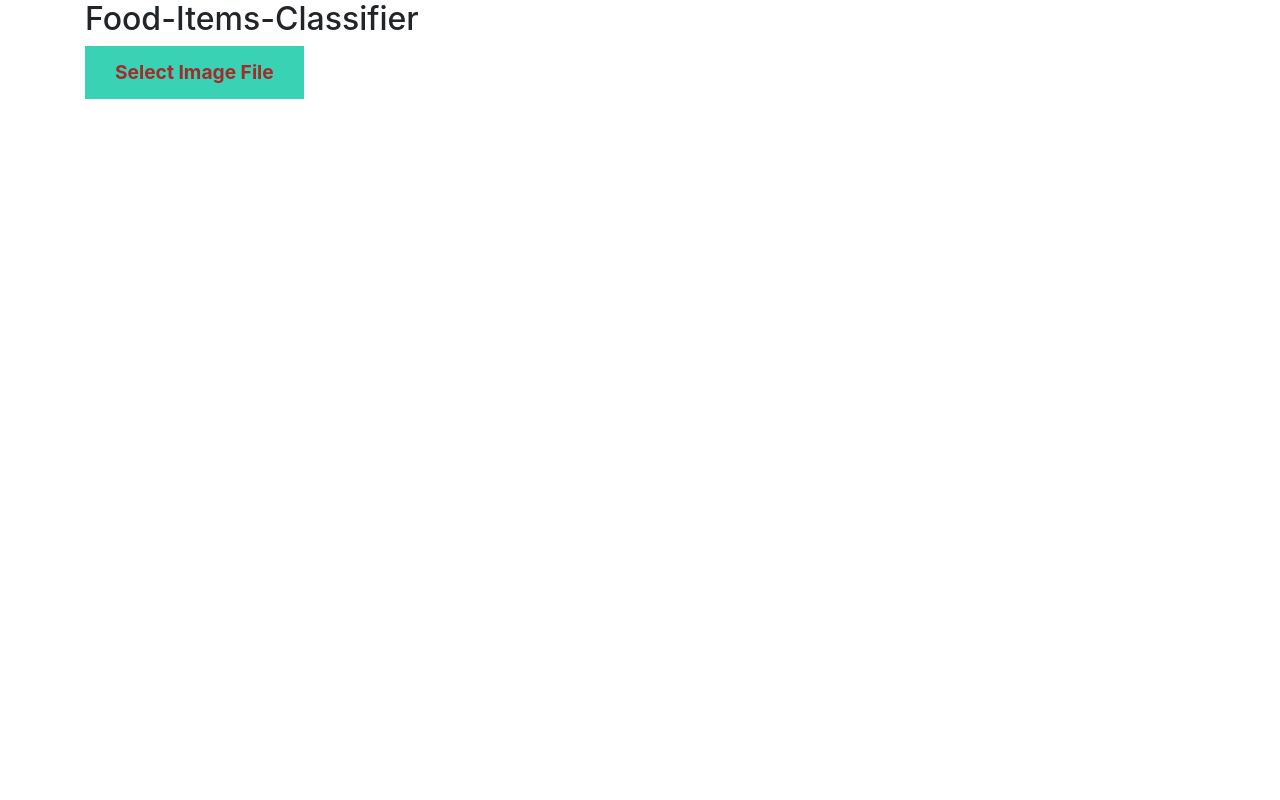
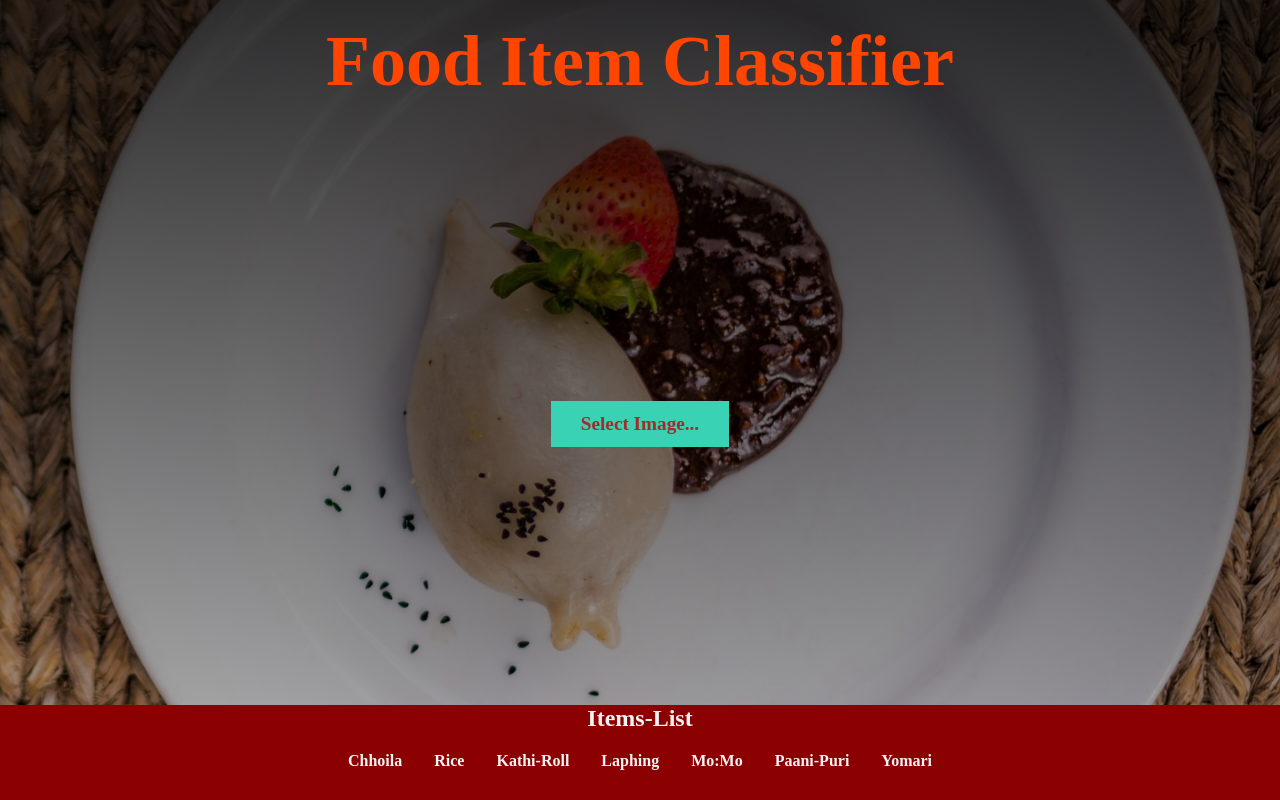
Before and after one commit to surajzep/Nepalese-Food-Items-Classification, a Flask app: page / in a window 1280 px wide. Run offline with Flask 2, Linux system fonts and the light colour scheme; some libraries are stand-ins or nearby versions.

Commit message:
Change UI

```diff
--- a/templates/index.html
+++ b/templates/index.html
@@ -6,24 +6,24 @@
     <meta http-equiv="X-UA-Compatible" content="IE=edge">
     <title></title>
     <meta name="description" content="">
-    <link href="https://cdn.bootcss.com/bootstrap/4.0.0/css/bootstrap.min.css" rel="stylesheet">
+    <meta name="viewport" content="width=device-width, initial-scale=1">
+    <!-- <link href="https://cdn.bootcss.com/bootstrap/4.0.0/css/bootstrap.min.css" rel="stylesheet"> -->
     <script src="https://cdn.bootcss.com/popper.js/1.12.9/umd/popper.min.js"></script>
     <script src="https://cdn.bootcss.com/jquery/3.3.1/jquery.min.js"></script>
     <script src="https://cdn.bootcss.com/bootstrap/4.0.0/js/bootstrap.min.js"></script>
-    <meta name="viewport" content="width=device-width, initial-scale=1">
-    <link href="{{ url_for('static', filename='css/style.css') }}" rel="stylesheet">
+    <link href="../static/css/style.css" rel="stylesheet">
 </head>
 
 <body>
-    <div class="container">
-        <div class="app-name">
-            <h2>Food-Items-Classifier</h2>
-        </div>
 
+    <section>
+        <header>
+            <h1>Food Item Classifier</h1>
+        </header>
         <div>
             <form id="upload-file" method="post" enctype="multipart/form-data">
                 <label for="imageUpload" class="upload-label">
-            Select Image File
+            Select Image...
         </label>
                 <input type="file" name="file" id="imageUpload" accept=".png, .jpg, .jpeg">
             </form>
@@ -45,9 +45,30 @@
             </h3>
 
         </div>
-    </div>
+        <footer>
+            <div class="footer-head">
+                <h1>Items-List</h1>
+            </div>
+            <div class="items-list">
+                <div class="mob-row1">
+                    <h4>Chhoila</h4>
+                    <h4>Rice</h4>
+                    <h4>Kathi-Roll</h4>
+                    <h4>Laphing</h4>
+                </div>
+                <div class="mob-row2">
 
-    <script src="{{ url_for('static', filename='js/app.js') }}" type="text/javascript"></script>
+                    <h4>Mo:Mo</h4>
+                    <h4>Paani-Puri</h4>
+                    <h4>Yomari</h4>
+                </div>
+            </div>
+
+        </footer>
+    </section>
+    <script src="../static/js/app.js" async defer></script>
+
 </body>
 
+
 </html>
```
